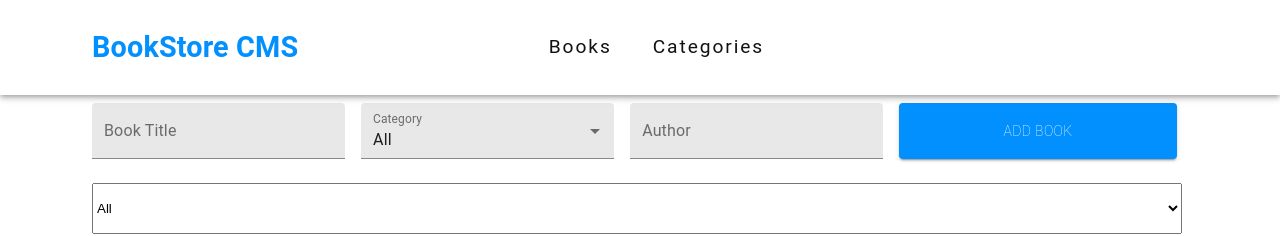
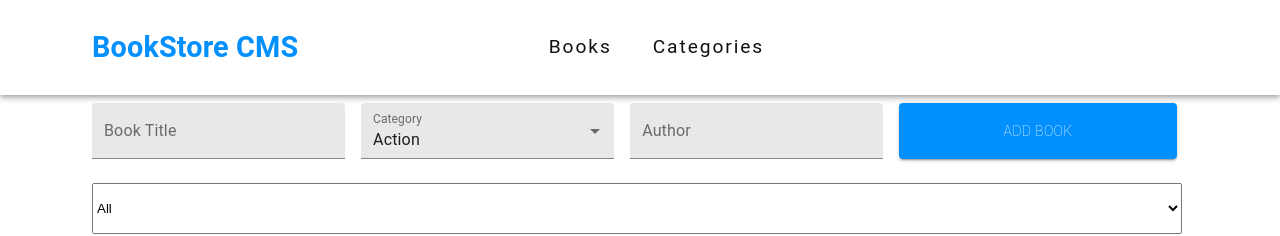
Before and after one commit to oxenprogrammer/Book-Store-App, a React (Create React App) app: page / in a window 1280 px wide. Shown: the top 236 px of the page. Built offline with nearby package versions, Linux system fonts and the light colour scheme.

Commit message:
Test(bookstore): fix default select category

```diff
--- a/src/containers/BooksForm.js
+++ b/src/containers/BooksForm.js
@@ -97,7 +97,7 @@ const BooksForm = () => {
             id="category"
             onChange={handleChange}
             onBlur={handleChange}
-            defaultValue={"All"}
+            defaultValue={"Action"}
           >
             {categories.map((cat) => (
               <MenuItem key={cat} value={cat}>
```
